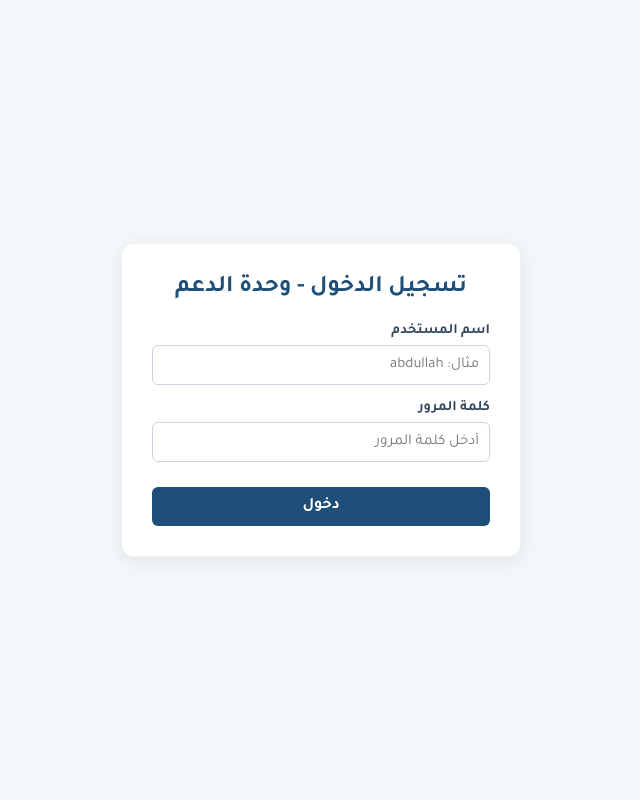
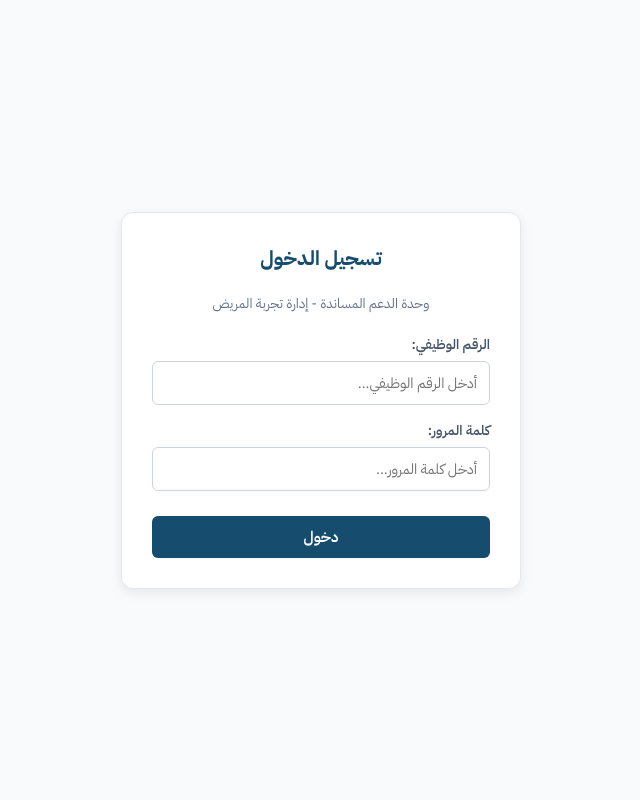
Before and after one commit to faialrajhi/support-unit-system, a Flask app: page /login in a window 1280 px wide. Shown: the whole page, without its empty margins (319-959 px from the left). Run offline with Flask 3, Linux system fonts and the light colour scheme.

Commit message:
Update login.html

```diff
--- a/templates/login.html
+++ b/templates/login.html
@@ -4,108 +4,115 @@
     <meta charset="UTF-8">
     <meta name="viewport" content="width=device-width, initial-scale=1.0">
     <title>تسجيل الدخول - وحدة الدعم المساندة</title>
-    <link href="https://fonts.googleapis.com/css2?family=Tajawal:wght@400;500;700;800&display=swap" rel="stylesheet">
+    <link href="https://fonts.googleapis.com/css2?family=IBM+Plex+Sans+Arabic:wght@300;400;500;600;700&display=swap" rel="stylesheet">
     <style>
         * {
             box-sizing: border-box;
             margin: 0;
             padding: 0;
-            font-family: 'Tajawal', sans-serif !important;
+            font-family: 'IBM Plex Sans Arabic', sans-serif !important;
         }
         body {
-            background-color: #f4f7f9;
+            background-color: #f8fafc;
+            color: #334155;
             display: flex;
+            align-items: center;
             justify-content: center;
-            align-items: center;
-            height: 100vh;
+            min-height: 100vh;
+            padding: 15px;
         }
         .login-card {
             background: white;
             padding: 30px;
             border-radius: 12px;
-            box-shadow: 0 4px 15px rgba(0,0,0,0.08);
+            box-shadow: 0 4px 12px rgba(0,0,0,0.08);
             width: 100%;
             max-width: 400px;
-            border: 1px solid #eef2f5;
+            border: 1px solid #e2e8f0;
+        }
+        .login-title {
             text-align: center;
-        }
-        h2 {
-            color: #1F4E78;
+            color: #164D6E;
+            font-size: 1.25rem;
+            font-weight: 700;
             margin-bottom: 20px;
-            font-size: 1.5rem;
         }
         .mb-3 {
             margin-bottom: 15px;
-            text-align: right;
         }
         label {
             display: block;
-            margin-bottom: 5px;
+            margin-bottom: 6px;
             font-weight: 600;
-            font-size: 0.9rem;
-            color: #34495e;
+            font-size: 0.85rem;
+            color: #475569;
         }
         .form-control {
             width: 100%;
-            padding: 10px;
+            padding: 10px 12px;
             border: 1px solid #cbd5e1;
             border-radius: 6px;
-            font-size: 0.95rem;
+            font-size: 0.9rem;
             outline: none;
-            transition: all 0.2s;
+            background-color: #fff;
+            color: #1e293b;
         }
         .form-control:focus {
-            border-color: #1F4E78;
-            box-shadow: 0 0 0 3px rgba(31, 78, 120, 0.12);
+            border-color: #164D6E;
+            box-shadow: 0 0 0 2px rgba(22, 77, 110, 0.1);
         }
-        .btn {
+        .btn-login {
             width: 100%;
             padding: 10px;
+            background-color: #164D6E;
+            color: white;
             border: none;
             border-radius: 6px;
-            font-size: 1rem;
-            font-weight: 700;
+            font-size: 0.95rem;
+            font-weight: 600;
             cursor: pointer;
-            background-color: #1F4E78;
-            color: white;
-            transition: background 0.2s;
+            transition: opacity 0.2s;
             margin-top: 10px;
         }
-        .btn:hover {
-            background-color: #163a5d;
+        .btn-login:hover {
+            opacity: 0.9;
         }
         .error-msg {
             background-color: #fee2e2;
             color: #991b1b;
-            padding: 8px;
+            padding: 10px;
             border-radius: 6px;
             font-size: 0.85rem;
+            text-align: center;
             margin-bottom: 15px;
-            font-weight: 600;
+            border: 1px solid #f87171;
         }
     </style>
 </head>
 <body>
+
 <div class="login-card">
-        <h2>تسجيل الدخول - وحدة الدعم</h2>
+    <h2 class="login-title">تسجيل الدخول</h2>
+    <p style="text-align: center; font-size: 0.85rem; color: #64748b; margin-bottom: 20px;">وحدة الدعم المساندة - إدارة تجربة المريض</p>
 
     {% if error %}
     <div class="error-msg">{{ error }}</div>
     {% endif %}
 
-        <form method="POST">
+    <form method="POST" action="/login">
         <div class="mb-3">
-                <label>اسم المستخدم</label>
-                <input type="text" name="username" class="form-control" placeholder="مثال: abdullah" required autocomplete="off">
+            <label for="username">الرقم الوظيفي:</label>
+            <input type="text" id="username" name="username" class="form-control" placeholder="أدخل الرقم الوظيفي..." required autocomplete="off">
         </div>
 
         <div class="mb-3">
-                <label>كلمة المرور</label>
-                <input type="password" name="password" class="form-control" placeholder="أدخل كلمة المرور" required>
+            <label for="password">كلمة المرور:</label>
+            <input type="password" id="password" name="password" class="form-control" placeholder="أدخل كلمة المرور..." required>
         </div>
 
-            <button type="submit" class="btn">دخول</button>
+        <button type="submit" class="btn-login">دخول</button>
     </form>
 </div>
+
 </body>
 </html>
```
Lines whose indentation alone changed are shown as unchanged.
